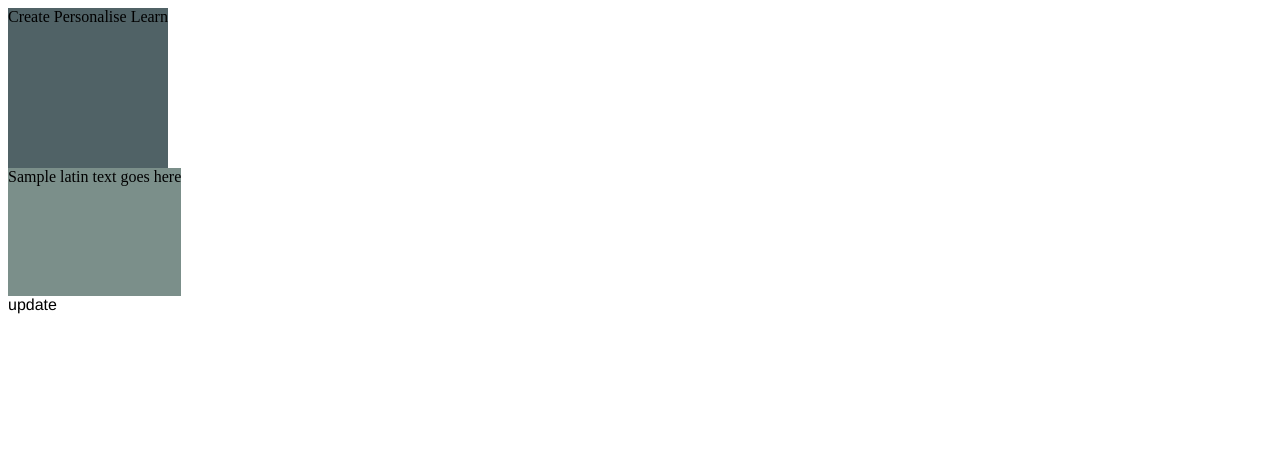
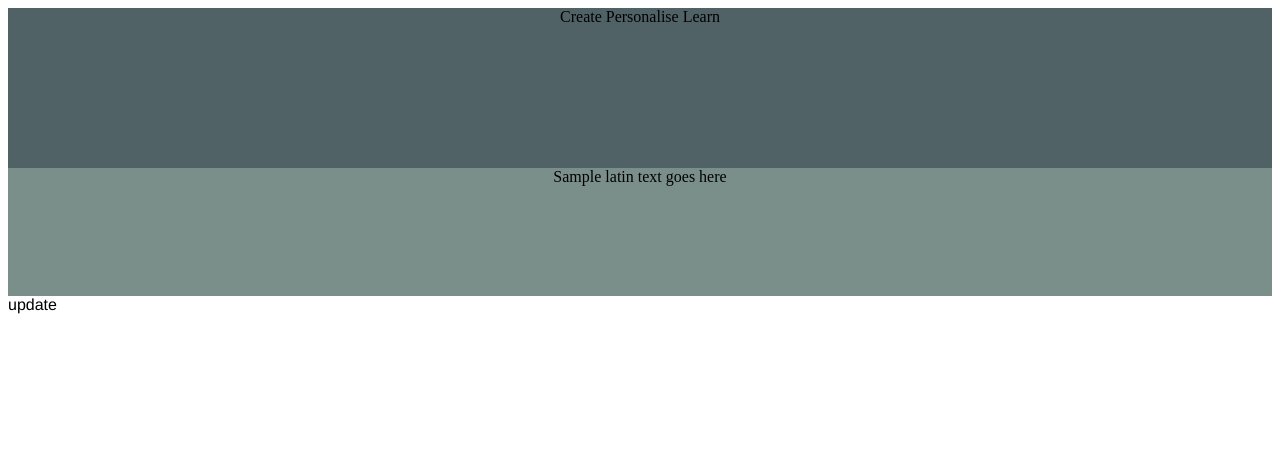
Before and after one commit to ambasta/doe, a plain HTML site: page src/clients/webfawn/index.html in a window 1280 px wide. Drawn offline with Linux system fonts and the light colour scheme.

Commit message:
Wider menu bar

```diff
--- a/src/clients/webfawn/style.css
+++ b/src/clients/webfawn/style.css
@@ -5,17 +5,20 @@
 #menu{
 	background-color:#506266;
 	height:10em;
+	width:100%;
 	float:left;
 }
 #context{
 	background-color:#7B8F8A;
 	height:8em;
+	width:100%;
 	float:left;
 	clear:left;
 }
 #workspace{
 	background-color:#FFFFFF;
 	height:10em;
+	border:black;
 	float:left;
 	clear:left;
 }
```
